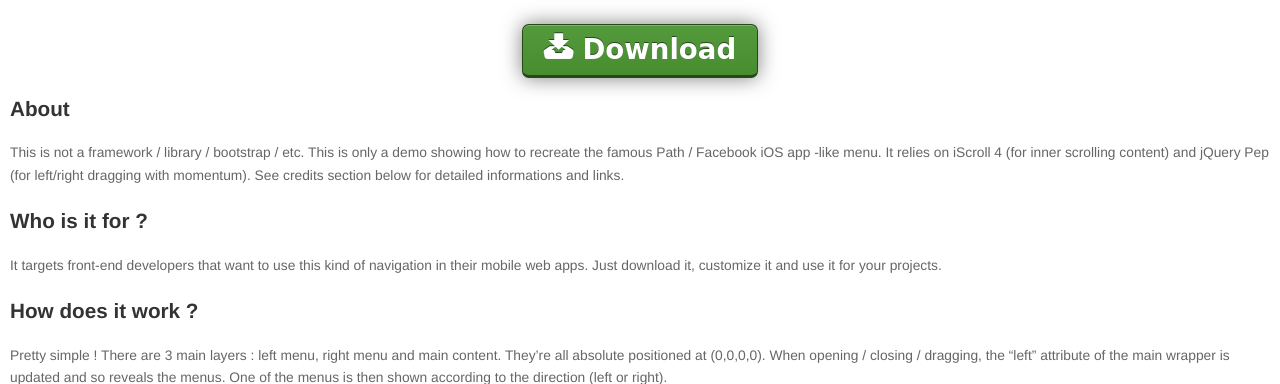
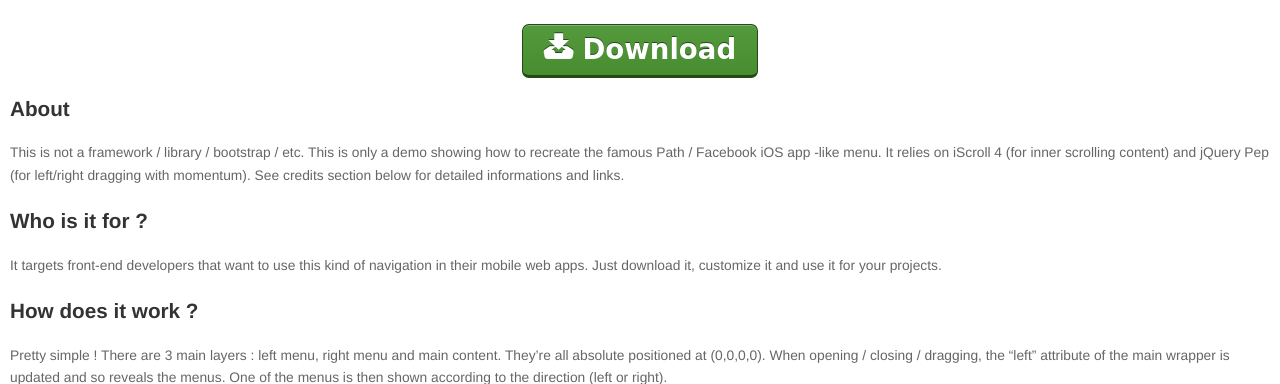
Before and after one commit to nicooprat/swipe, a PHP site: page / in a window 1280 px wide. Shown: the part 51-435 px from the top of the page. Run offline with PHP 8.4, Linux system fonts and the light colour scheme; some web fonts are replaced.

Commit message:
Fix CSS download button

```diff
--- a/css/style.css
+++ b/css/style.css
@@ -190,11 +190,11 @@ a {
   -moz-border-radius: 0.25em;
   -webkit-border-radius: 0.25em;
   -o-border-radius: 0.25em;
-  box-shadow: 0 1px 0 rgba(255,255,255,.25) inset , 0 0 20px rgba(0,0,0,.5);
-  -ms-box-shadow: 0 1px 0 rgba(255,255,255,.25) inset , 0 0 20px rgba(0,0,0,.5);
-  -moz-box-shadow: 0 1px 0 rgba(255,255,255,.25) inset , 0 0 20px rgba(0,0,0,.5);
-  -webkit-box-shadow: 0 1px 0 rgba(255,255,255,.25) inset , 0 0 20px rgba(0,0,0,.5);
-  -o-box-shadow: 0 1px 0 rgba(255,255,255,.25) inset , 0 0 20px rgba(0,0,0,.5);
+  box-shadow: 0 1px 0 rgba(255, 255, 255, 0.25) inset;
+  -ms-box-shadow: 0 1px 0 rgba(255, 255, 255, 0.25) inset;
+  -moz-box-shadow: 0 1px 0 rgba(255, 255, 255, 0.25) inset;
+  -webkit-box-shadow: 0 1px 0 rgba(255, 255, 255, 0.25) inset;
+  -o-box-shadow: 0 1px 0 rgba(255, 255, 255, 0.25) inset;
 }
 #main #wrapper #scroller #content #download a:before {
   content: 'w';
--- a/css/style.less
+++ b/css/style.less
@@ -298,7 +298,7 @@ a {
         	            border-bottom-width: 3px;
         	            .gradient( rgba(255,255,255,.05) , rgba(0,0,0,.05) );
         	            .borderRadius( .25em );
-        	            .boxShadow( ~"0 1px 0 rgba(255,255,255,.25) inset , 0 0 20px rgba(0,0,0,.5)" );
+        	            .boxShadow( 0 1px 0 rgba(255,255,255,.25) inset );
 
         	            &:before {
         	                content: 'w';
```
